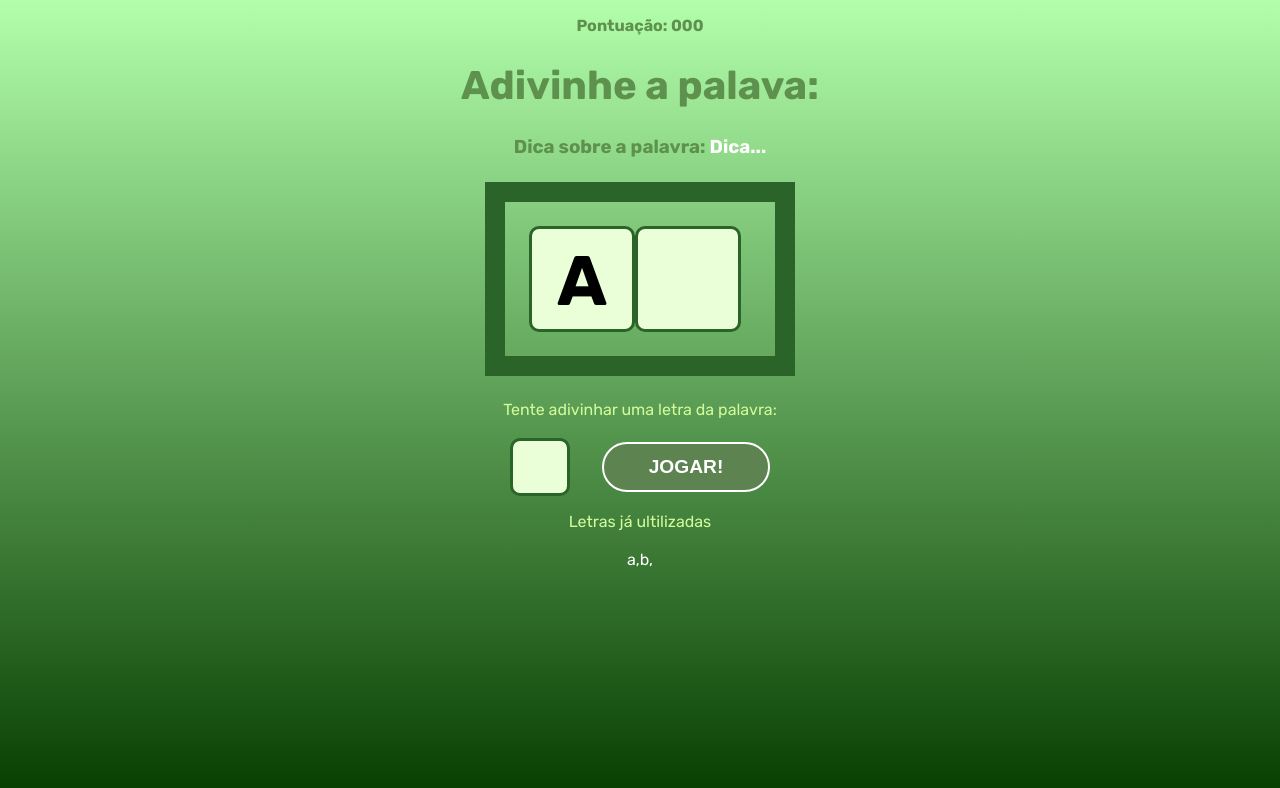
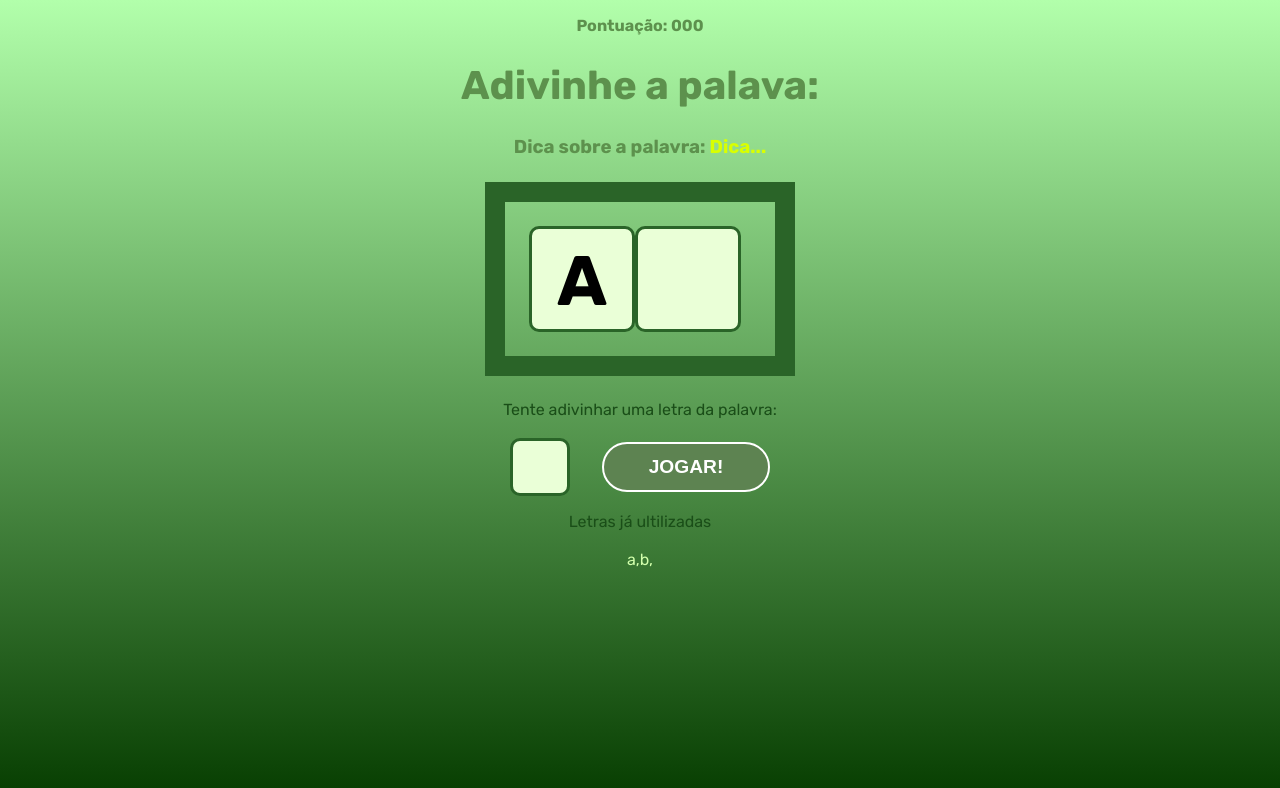
Before and after one commit to ThiagoSuchi/React-course, a React (Create React App) app in the folder secretword/: page / in a window 1280 px wide. Both pictures are taken after a click on the button "INICIAR". Shown: the top 788 px of the page. Built offline with nearby package versions, Linux system fonts and the light colour scheme.

Commit message:
Estilizando a tela do jogo - CSS

```diff
--- a/secretword/src/components/Game.css
+++ b/secretword/src/components/Game.css
@@ -7,7 +7,7 @@
 }
 
 .tip span {
-    color:rgb(255, 255, 255);
+    color:rgb(217, 255, 0);
 }
 
 .wordContainer {
@@ -31,7 +31,7 @@
 }
 
 .letterContainer p {
-    color: rgb(210, 252, 156);
+    color: rgb(26, 78, 24);
     margin-bottom: 1.2em;
 }
 
@@ -47,15 +47,12 @@
     font-size: 2em;
     text-align: center;
     margin-right: 1em;
-}
-
-.wrongLettersContainer span {
-    color: rgb(255, 255, 255);
-}
-
-form input {
     border: none;
     border-radius: 10px;
     background-color: rgb(234, 255, 215);
     border: 3px solid rgb(42, 100, 40)
 }
+
+.wrongLettersContainer span {
+    color: rgb(210, 255, 172);
+}
```
